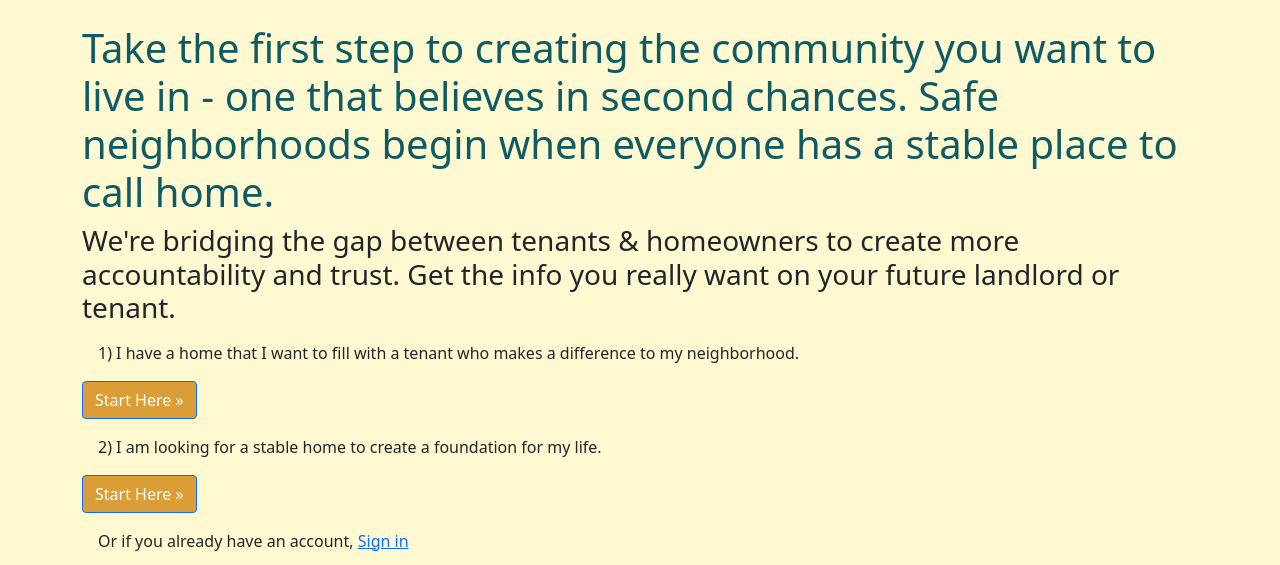
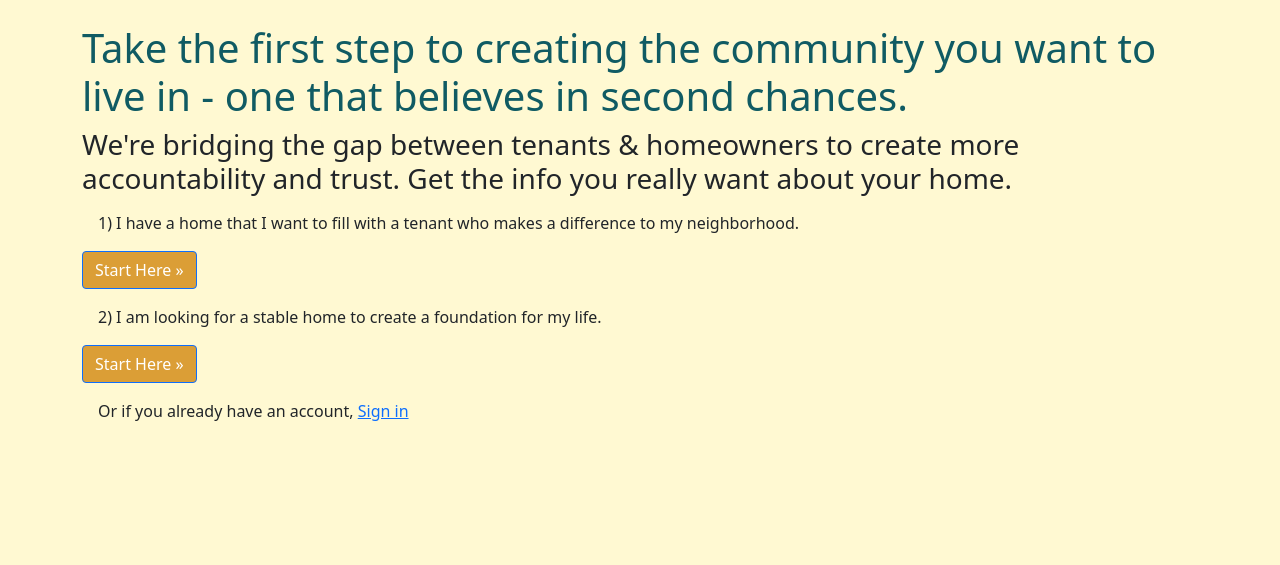
Before and after one commit to raxsha/housing-hack, a Flask app: page / in a window 1280 px wide. Shown: the part 56-621 px from the top of the page. Run offline with Flask 2, Linux system fonts and the light colour scheme; some libraries are stand-ins or nearby versions.

Commit message:
copy tweak

```diff
--- a/templates/index.html
+++ b/templates/index.html
@@ -2,9 +2,9 @@
 
 {% block content %}
 
-<h1> Take the first step to creating the community you want to live in - one that believes in second chances. Safe neighborhoods begin when everyone has a stable place to call home.</h1>
+<h1> Take the first step to creating the community you want to live in - one that believes in second chances.</h1>
 
-<h3>We're bridging the gap between tenants & homeowners to create more accountability and trust. Get the info you really want on your future landlord or tenant.</h3>
+<h3>We're bridging the gap between tenants & homeowners to create more accountability and trust. Get the info you really want about your home.</h3>
 
 <p>1) I have a home that I want to fill with a tenant who makes a difference to my neighborhood.</p>
 
```
